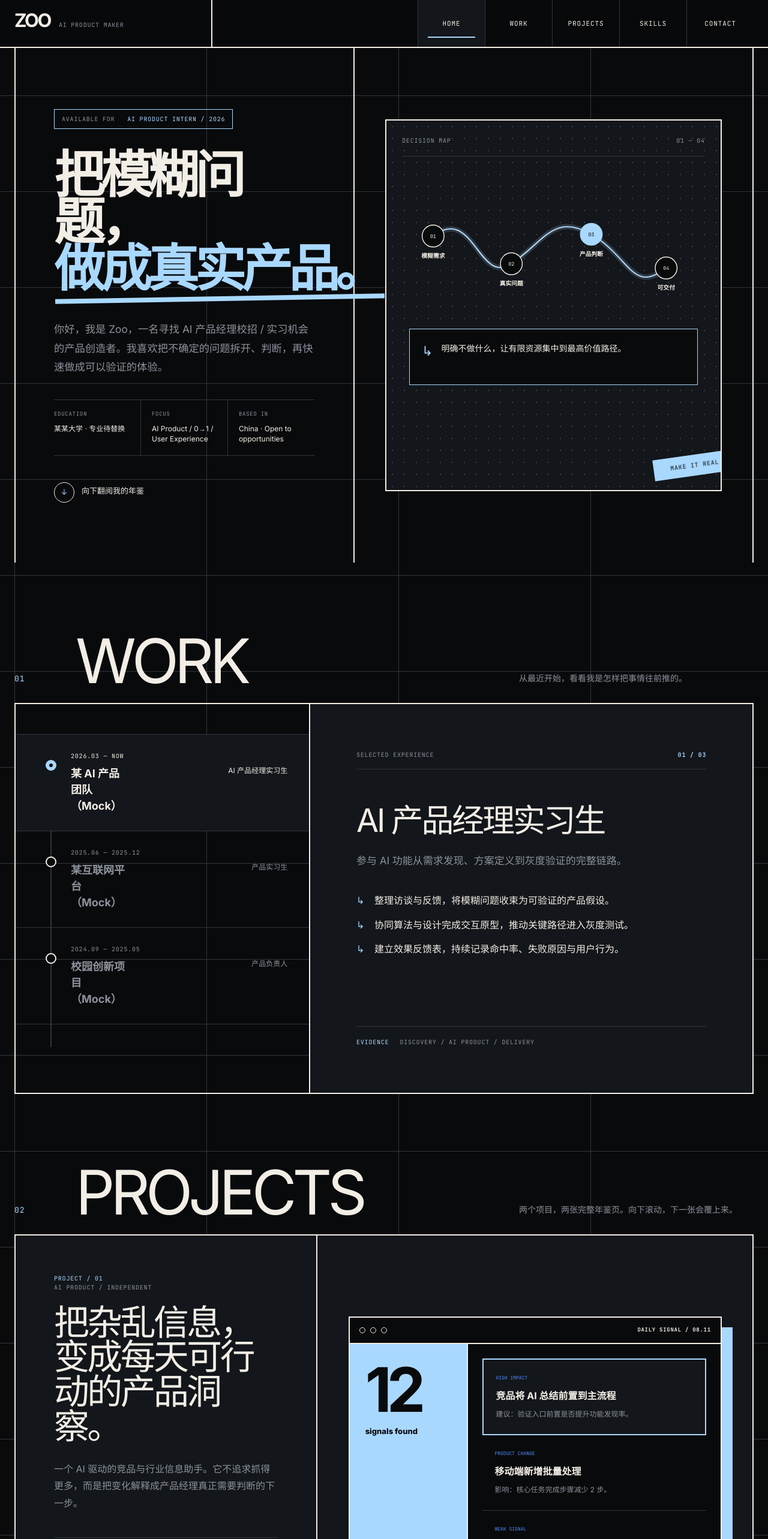
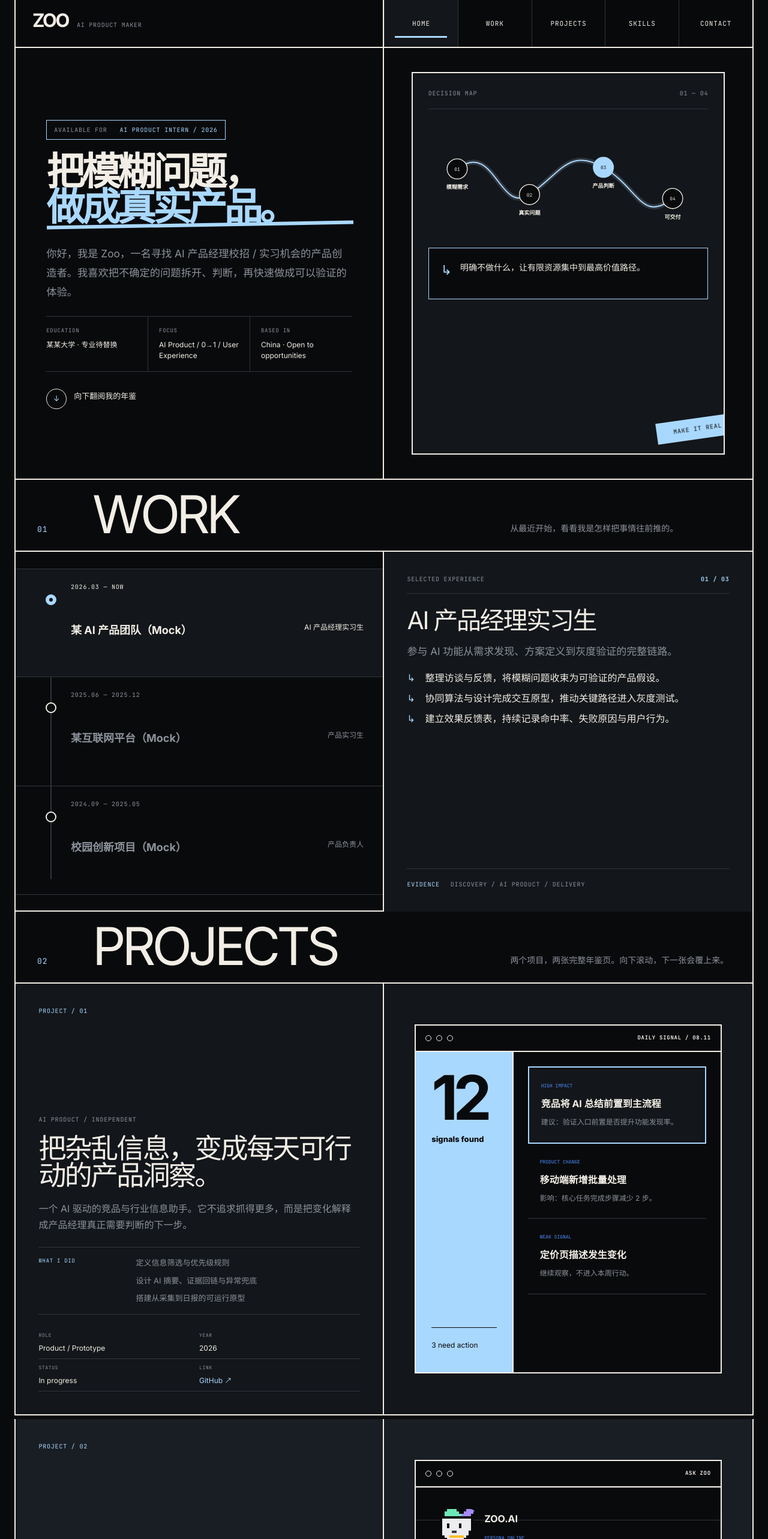
Before and after one commit to ZOO-AiiiPM/ZOO-site, a Next.js app: page / in a window 1280 px wide. Shown: the top 2566 px of the page at 60% size. Built offline with nearby package versions, Linux system fonts and the light colour scheme.

Commit message:
fix: align portfolio sections and navigation

```diff
--- a/app/home.css
+++ b/app/home.css
@@ -24,23 +24,19 @@ body:has(.home-portfolio) a {
 .home-portfolio {
   min-height: 100vh;
   overflow: clip;
-  background:
-    linear-gradient(var(--home-faint) 1px, transparent 1px),
-    linear-gradient(90deg, var(--home-faint) 1px, transparent 1px),
-    var(--home-paper);
-  background-size: 100% 160px, min(25vw, 360px) 100%;
-  background-position: 0 79px, max(24px, calc((100vw - 1440px) / 2)) 0;
+  background: var(--home-paper);
 }
 
 .home-topnav {
   position: sticky;
   top: 0;
   z-index: 300;
+  width: min(100% - 48px, 1440px);
   height: 80px;
-  padding: 0 max(24px, calc((100vw - 1440px) / 2));
+  margin-inline: auto;
   display: flex;
   align-items: stretch;
-  justify-content: space-between;
+  border-inline: 2px solid var(--home-ink);
   border-bottom: 2px solid var(--home-ink);
   background: color-mix(in srgb, var(--home-paper) 88%, transparent);
   backdrop-filter: blur(18px);
@@ -48,12 +44,12 @@ body:has(.home-portfolio) a {
 }
 
 .home-topnav-name {
+  flex: 0 0 50%;
   display: flex;
   align-items: baseline;
   gap: 14px;
-  padding: 18px 24px 0 0;
+  padding: 18px 28px 0;
   border-right: 2px solid var(--home-ink);
-  min-width: 330px;
 }
 
 .home-topnav-name strong {
@@ -97,43 +93,49 @@ body:has(.home-portfolio) a {
 }
 
 .home-topnav-links {
-  display: flex;
+  position: relative;
+  flex: 1;
+  min-width: 0;
+  display: grid;
+  grid-template-columns: repeat(5, minmax(0, 1fr));
   align-items: stretch;
 }
 
 .home-topnav-links a {
   position: relative;
-  min-width: 112px;
   display: grid;
   place-items: center;
-  padding: 0 16px;
+  min-width: 0;
+  padding: 0 10px;
   border-left: 1px solid var(--home-faint);
   color: var(--home-pencil);
   font-size: 11px;
   transition: color 160ms ease, background 160ms ease;
 }
 
-.home-topnav-links a::after {
+.home-topnav-indicator {
   content: "";
   position: absolute;
-  left: 16px;
-  right: 16px;
+  z-index: 2;
+  left: calc((100% / 5) * var(--home-active-index));
+  width: calc(100% / 5);
   bottom: 15px;
-  height: 2px;
+  height: 3px;
+  pointer-events: none;
+  transition: left 240ms cubic-bezier(0.22, 1, 0.36, 1);
+}
+
+.home-topnav-indicator::after {
+  content: "";
+  position: absolute;
+  inset: 0 18px;
   background: var(--home-ice);
-  transform: scaleX(0);
-  transform-origin: left;
-  transition: transform 180ms ease;
 }
 
 .home-topnav-links a:hover,
 .home-topnav-links a.is-active {
   color: var(--home-ink);
   background: var(--home-sheet);
-}
-
-.home-topnav-links a.is-active::after {
-  transform: scaleX(1);
 }
 
 .home-hero,
@@ -144,23 +146,27 @@ body:has(.home-portfolio) a {
 }
 
 .home-hero {
-  min-height: calc(100svh - 80px);
-  display: grid;
-  grid-template-columns: minmax(0, 0.92fr) minmax(520px, 1.08fr);
+  height: calc(100svh - 80px);
+  min-height: 640px;
+  display: grid;
+  grid-template-columns: repeat(2, minmax(0, 1fr));
   border-inline: 2px solid var(--home-ink);
+  border-bottom: 2px solid var(--home-ink);
+  scroll-margin-top: 80px;
+  scroll-snap-align: start;
 }
 
 .home-hero-copy {
   display: flex;
   flex-direction: column;
   justify-content: center;
-  padding: clamp(70px, 8vw, 130px) clamp(32px, 5vw, 78px);
+  padding: clamp(54px, 6vh, 86px) clamp(32px, 4vw, 66px);
   border-right: 2px solid var(--home-ink);
 }
 
 .home-kicker {
   width: fit-content;
-  margin-bottom: 38px;
+  margin-bottom: clamp(24px, 3vh, 38px);
   padding: 8px 12px;
   border: 1px solid var(--home-ice);
   color: var(--home-ice);
@@ -173,12 +179,17 @@ body:has(.home-portfolio) a {
 }
 
 .home-hero h1 {
-  max-width: 770px;
   margin: 0;
-  font-size: clamp(58px, 6.6vw, 108px);
+  font-size: clamp(54px, 5vw, 84px);
   font-weight: 900;
   line-height: 0.92;
   letter-spacing: -0.075em;
+}
+
+.home-hero h1 span,
+.home-hero h1 em {
+  display: block;
+  white-space: nowrap;
 }
 
 .home-hero h1 em {
@@ -201,7 +212,7 @@ body:has(.home-portfolio) a {
 
 .home-hero-intro {
   max-width: 640px;
-  margin: 46px 0 38px;
+  margin: clamp(28px, 4vh, 44px) 0 clamp(24px, 3vh, 36px);
   color: var(--home-pencil);
   font-size: clamp(16px, 1.35vw, 20px);
   line-height: 1.85;
@@ -244,7 +255,7 @@ body:has(.home-portfolio) a {
   display: inline-flex;
   align-items: center;
   gap: 12px;
-  margin-top: 42px;
+  margin-top: clamp(24px, 3vh, 38px);
   font-size: 13px;
 }
 
@@ -265,23 +276,17 @@ body:has(.home-portfolio) a {
 
 .home-decision {
   position: relative;
-  min-height: 620px;
-  align-self: center;
-  margin: 48px clamp(28px, 4vw, 66px);
-  padding: 26px;
+  min-height: 0;
+  align-self: stretch;
+  margin: clamp(34px, 5vh, 64px) clamp(30px, 3.6vw, 58px);
+  padding: clamp(20px, 2vw, 28px);
   overflow: hidden;
   border: 2px solid var(--home-ink);
   background: var(--home-sheet);
 }
 
 .home-decision::before {
-  content: "";
-  position: absolute;
-  inset: 0;
-  opacity: 0.35;
-  background-image: radial-gradient(var(--home-pencil) 1px, transparent 1px);
-  background-size: 20px 20px;
-  pointer-events: none;
+  content: none;
 }
 
 .home-decision-topline {
@@ -299,7 +304,7 @@ body:has(.home-portfolio) a {
   position: relative;
   z-index: 1;
   width: 100%;
-  margin-top: 68px;
+  margin-top: clamp(34px, 5vh, 62px);
   overflow: visible;
 }
 
@@ -366,8 +371,8 @@ body:has(.home-portfolio) a {
   display: grid;
   grid-template-columns: auto 1fr;
   gap: 14px;
-  min-height: 94px;
-  margin: 30px 12px 0;
+  min-height: 86px;
+  margin: clamp(12px, 2vh, 26px) 0 0;
   padding: 20px;
   border: 1px solid var(--home-ice);
   background: var(--home-paper);
@@ -397,16 +402,28 @@ body:has(.home-portfolio) a {
 }
 
 .home-section {
-  padding-top: 126px;
-  scroll-margin-top: 78px;
+  min-height: calc(100svh - 80px);
+  display: grid;
+  grid-template-rows: clamp(120px, 15svh, 150px) minmax(0, 1fr);
+  padding-top: 0;
+  scroll-margin-top: 80px;
+  scroll-snap-align: start;
+}
+
+.home-work,
+.home-skills,
+.home-contact {
+  height: calc(100svh - 80px);
+  min-height: 640px;
 }
 
 .home-section-title {
   display: grid;
-  grid-template-columns: 74px minmax(0, 1fr) minmax(280px, 0.55fr);
+  grid-template-columns: 64px minmax(0, 1fr) minmax(280px, 0.55fr);
   align-items: end;
   gap: 28px;
-  padding: 0 0 30px;
+  padding: 22px 36px 26px;
+  border-inline: 2px solid var(--home-ink);
   border-bottom: 2px solid var(--home-ink);
 }
 
@@ -417,8 +434,8 @@ body:has(.home-portfolio) a {
 
 .home-section-title h2 {
   margin: 0;
-  font-size: clamp(54px, 8vw, 124px);
-  line-height: 0.76;
+  font-size: clamp(54px, 6.8vw, 102px);
+  line-height: 0.78;
   letter-spacing: -0.07em;
 }
 
@@ -431,15 +448,15 @@ body:has(.home-portfolio) a {
 
 .home-work-stage {
   display: grid;
-  grid-template-columns: minmax(420px, 0.8fr) minmax(0, 1.2fr);
-  min-height: 650px;
+  grid-template-columns: repeat(2, minmax(0, 1fr));
+  min-height: 0;
   border-inline: 2px solid var(--home-ink);
   border-bottom: 2px solid var(--home-ink);
 }
 
 .home-work-list {
   position: relative;
-  padding: 50px 0;
+  padding: 28px 0;
   border-right: 2px solid var(--home-ink);
 }
 
@@ -447,8 +464,8 @@ body:has(.home-portfolio) a {
   content: "";
   position: absolute;
   left: 58px;
-  top: 76px;
-  bottom: 76px;
+  top: 54px;
+  bottom: 54px;
   width: 2px;
   background: var(--home-faint);
 }
@@ -457,9 +474,10 @@ body:has(.home-portfolio) a {
   position: relative;
   width: 100%;
   display: grid;
-  grid-template-columns: 92px minmax(0, 1fr);
+  grid-template-columns: minmax(0, 1fr) auto;
   gap: 8px 0;
-  padding: 28px 36px 28px 92px;
+  min-height: calc((100svh - 80px - clamp(120px, 15svh, 150px) - 56px) / 3);
+  padding: 22px 32px 22px 92px;
   color: var(--home-pencil);
   border: 0;
   border-bottom: 1px solid var(--home-faint);
@@ -522,7 +540,8 @@ body:has(.home-portfolio) a {
 .home-work-detail {
   display: flex;
   flex-direction: column;
-  padding: clamp(42px, 6vw, 86px);
+  min-height: 0;
+  padding: clamp(26px, 3vw, 46px);
   background: var(--home-sheet);
 }
 
@@ -541,8 +560,8 @@ body:has(.home-portfolio) a {
 
 .home-work-detail h3 {
   max-width: 620px;
-  margin: 58px 0 24px;
-  font-size: clamp(34px, 4.2vw, 68px);
+  margin: clamp(20px, 3vh, 34px) 0 16px;
+  font-size: clamp(32px, 3.2vw, 52px);
   line-height: 1.02;
   letter-spacing: -0.055em;
 }
@@ -552,13 +571,13 @@ body:has(.home-portfolio) a {
   margin: 0;
   color: var(--home-pencil);
   font-size: 17px;
-  line-height: 1.8;
+  line-height: 1.65;
 }
 
 .home-work-detail ul {
   display: grid;
-  gap: 14px;
-  margin: 38px 0 48px;
+  gap: 10px;
+  margin: 18px 0;
   padding: 0;
   list-style: none;
 }
@@ -566,7 +585,7 @@ body:has(.home-portfolio) a {
 .home-work-detail li {
   position: relative;
   padding-left: 30px;
-  line-height: 1.65;
+  line-height: 1.5;
 }
 
 .home-work-detail li::before {
@@ -596,9 +615,10 @@ body:has(.home-portfolio) a {
 .home-project-page {
   position: sticky;
   top: 80px;
-  min-height: calc(100svh - 80px);
-  display: grid;
-  grid-template-columns: minmax(380px, 0.82fr) minmax(0, 1.18fr);
+  height: calc(100svh - 80px);
+  min-height: 640px;
+  display: grid;
+  grid-template-columns: repeat(2, minmax(0, 1fr));
   border: 2px solid var(--home-ink);
   border-top: 0;
   background: var(--home-sheet);
@@ -611,7 +631,7 @@ body:has(.home-portfolio) a {
 .home-project-copy {
   display: flex;
   flex-direction: column;
-  padding: clamp(42px, 5vw, 74px);
+  padding: clamp(28px, 3vw, 46px);
   border-right: 2px solid var(--home-ink);
 }
 
@@ -629,25 +649,25 @@ body:has(.home-portfolio) a {
 }
 
 .home-project-copy h3 {
-  margin: 22px 0 28px;
-  font-size: clamp(38px, 4.6vw, 74px);
+  margin: 18px 0 20px;
+  font-size: clamp(36px, 3.6vw, 58px);
   line-height: 0.98;
   letter-spacing: -0.06em;
 }
 
 .home-project-copy > p {
   max-width: 620px;
-  margin: 0 0 42px;
+  margin: 0 0 24px;
   color: var(--home-pencil);
   font-size: 16px;
-  line-height: 1.8;
+  line-height: 1.65;
 }
 
 .home-project-work {
   display: grid;
   grid-template-columns: 120px 1fr;
   gap: 20px;
-  padding-block: 24px;
+  padding-block: 16px;
   border-block: 1px solid var(--home-faint);
 }
 
@@ -668,11 +688,11 @@ body:has(.home-portfolio) a {
 .home-project-meta {
   display: grid;
   grid-template-columns: repeat(2, 1fr);
-  margin: 32px 0 0;
+  margin: 20px 0 0;
 }
 
 .home-project-meta div {
-  padding: 12px 12px 12px 0;
+  padding: 8px 12px 8px 0;
   border-bottom: 1px solid var(--home-faint);
 }
 
@@ -696,10 +716,10 @@ body:has(.home-portfolio) a {
   width: calc(100% - clamp(48px, 8vw, 132px));
   max-width: 840px;
   min-height: 580px;
-  margin: 50px auto;
+  margin: 28px auto;
   border: 2px solid var(--home-ink);
   background: var(--home-paper);
-  box-shadow: 18px 18px 0 var(--home-ice);
+  box-shadow: none;
   color: var(--home-ink);
 }
 
@@ -854,6 +874,9 @@ body:has(.home-portfolio) a {
 }
 
 .home-skill-table {
+  min-height: 0;
+  display: grid;
+  grid-template-rows: auto repeat(5, minmax(0, 1fr));
   border-inline: 2px solid var(--home-ink);
   border-bottom: 2px solid var(--home-ink);
 }
@@ -874,8 +897,8 @@ body:has(.home-portfolio) a {
   grid-template-columns: 0.75fr 1fr 1fr;
   gap: 30px;
   align-items: center;
-  min-height: 108px;
-  padding: 22px 72px 22px 106px;
+  min-height: 0;
+  padding: clamp(14px, 2vh, 22px) 72px clamp(14px, 2vh, 22px) 106px;
   border-bottom: 1px solid var(--home-faint);
   transition: color 160ms ease, background 160ms ease;
 }
@@ -920,14 +943,14 @@ body:has(.home-portfolio) a {
 
 .home-contact-grid {
   display: grid;
-  grid-template-columns: minmax(0, 0.9fr) minmax(480px, 1.1fr);
+  grid-template-columns: repeat(2, minmax(0, 1fr));
   border-inline: 2px solid var(--home-ink);
   border-bottom: 2px solid var(--home-ink);
 }
 
 .home-contact-profile,
 .home-contact-form {
-  padding: clamp(42px, 6vw, 88px);
+  padding: clamp(24px, 3vw, 44px);
 }
 
 .home-contact-profile {
@@ -941,8 +964,8 @@ body:has(.home-portfolio) a {
 }
 
 .home-contact-profile h3 {
-  margin: 40px 0 24px;
-  font-size: clamp(48px, 6vw, 92px);
+  margin: 20px 0 14px;
+  font-size: clamp(42px, 4vw, 58px);
   line-height: 0.88;
   letter-spacing: -0.07em;
 }
@@ -950,20 +973,20 @@ body:has(.home-portfolio) a {
 .home-contact-profile > p {
   max-width: 520px;
   color: var(--home-pencil);
-  font-size: 16px;
-  line-height: 1.7;
+  font-size: 14px;
+  line-height: 1.55;
 }
 
 .home-contact-profile address {
   display: grid;
-  margin-top: 48px;
+  margin-top: 16px;
   font-style: normal;
 }
 
 .home-contact-profile address > * {
   display: grid;
   grid-template-columns: 92px 1fr;
-  padding: 15px 0;
+  padding: 8px 0;
   border-bottom: 1px solid var(--home-faint);
   color: var(--home-ink);
   font-size: 13px;
@@ -979,7 +1002,7 @@ body:has(.home-portfolio) a {
 .home-contact-form {
   display: grid;
   align-content: center;
-  gap: 32px;
+  gap: 16px;
   background: var(--home-sheet);
 }
 
@@ -1018,7 +1041,7 @@ body:has(.home-portfolio) a {
 }
 
 .home-contact-form button {
-  min-height: 62px;
+  min-height: 54px;
   border: 2px solid var(--home-ice);
   color: var(--home-paper);
   background: var(--home-ice);
@@ -1380,10 +1403,15 @@ body:has(.home-portfolio) a {
 }
 
 @media (max-width: 1100px) {
-  .home-topnav-name { min-width: 220px; }
+  .home-topnav-name { flex-basis: 36%; min-width: 220px; }
   .home-topnav-name span { display: none; }
   .home-topnav-links a { min-width: auto; padding-inline: 14px; }
   .home-hero { grid-template-columns: 1fr; }
+  .home-hero,
+  .home-work,
+  .home-skills,
+  .home-contact,
+  .home-project-page { height: auto; }
   .home-hero-copy { border-right: 0; border-bottom: 2px solid var(--home-ink); }
   .home-decision { min-height: 560px; }
   .home-work-stage { grid-template-columns: 0.8fr 1.2fr; }
@@ -1395,12 +1423,13 @@ body:has(.home-portfolio) a {
 }
 
 @media (max-width: 720px) {
-  .home-portfolio { background-size: 100% 120px, 50vw 100%; }
-  .home-topnav { height: 66px; padding: 0 14px; overflow-x: auto; }
-  .home-topnav-name { min-width: 74px; padding: 19px 14px 0 0; }
+  .home-topnav { width: calc(100% - 24px); height: 66px; padding: 0; overflow-x: auto; }
+  .home-topnav-name { flex-basis: 74px; min-width: 74px; padding: 19px 14px 0 0; }
   .home-topnav-name strong { font-size: 24px; }
+  .home-topnav-links { min-width: 320px; }
   .home-topnav-links a { padding-inline: 12px; font-size: 9px; }
-  .home-topnav-links a::after { left: 10px; right: 10px; bottom: 10px; }
+  .home-topnav-indicator { bottom: 10px; }
+  .home-topnav-indicator::after { inset-inline: 10px; }
   .home-hero,
   .home-section,
   .home-footer { width: calc(100% - 24px); }
@@ -1408,6 +1437,7 @@ body:has(.home-portfolio) a {
   .home-hero-copy { padding: 72px 24px 48px; }
   .home-kicker { margin-bottom: 28px; }
   .home-hero h1 { font-size: clamp(48px, 15vw, 72px); }
+  .home-hero h1 span,
   .home-hero h1 em { white-space: normal; }
   .home-hero-intro { margin: 34px 0 28px; }
   .home-hero-meta { grid-template-columns: 1fr; }
@@ -1419,8 +1449,8 @@ body:has(.home-portfolio) a {
   .home-decision-label { font-size: 12px; }
   .home-decision-note { min-height: 84px; margin-top: 8px; padding: 14px; }
   .home-decision-note p { font-size: 12px; }
-  .home-section { padding-top: 88px; scroll-margin-top: 66px; }
-  .home-section-title { grid-template-columns: 40px 1fr; gap: 14px; padding-bottom: 22px; }
+  .home-section { min-height: 0; grid-template-rows: auto minmax(0, 1fr); padding-top: 0; scroll-margin-top: 66px; }
+  .home-section-title { grid-template-columns: 40px 1fr; gap: 14px; padding: 22px 20px; }
   .home-section-title h2 { font-size: clamp(48px, 17vw, 76px); }
   .home-section-title p { grid-column: 2; font-size: 12px; }
   .home-work-stage { grid-template-columns: 1fr; min-height: 0; }
@@ -1435,7 +1465,7 @@ body:has(.home-portfolio) a {
   .home-project-copy { padding: 42px 24px; }
   .home-project-copy h3 { font-size: 44px; }
   .home-project-work { grid-template-columns: 1fr; }
-  .home-project-screen { width: calc(100% - 48px); min-height: 430px; margin: 30px auto 54px; box-shadow: 10px 10px 0 var(--home-ice); }
+  .home-project-screen { width: calc(100% - 48px); min-height: 430px; margin: 30px auto 54px; box-shadow: none; }
   .home-project-insight-grid { min-height: 386px; grid-template-columns: 1fr; }
   .home-project-insight-grid aside { min-height: 150px; border-right: 0; border-bottom: 2px solid var(--home-ink); }
   .home-project-insight-grid aside b { font-size: 74px; }
@@ -1445,6 +1475,7 @@ body:has(.home-portfolio) a {
   .home-project-persona-main { min-height: 430px; padding: 22px; }
   .home-project-bubble { max-width: 92%; }
   .home-skill-head { display: none; }
+  .home-skill-table { display: block; }
   .home-skill-row { grid-template-columns: 1fr; gap: 8px; min-height: 0; padding: 26px 22px 26px 64px; }
   .home-skill-index { left: 22px; top: 31px; }
   .home-contact-profile,
--- a/app/page.tsx
+++ b/app/page.tsx
@@ -60,13 +60,13 @@ export default function Home() {
   };
 
   return (
-    <main id="home" className="home-portfolio">
+    <main className="home-portfolio">
       <ProofCursor />
 
-      <section className="home-hero" aria-labelledby="home-hero-title">
+      <section id="home" className="home-hero" aria-labelledby="home-hero-title">
         <div className="home-hero-copy">
           <div className="home-kicker"><span>AVAILABLE FOR</span> AI PRODUCT INTERN / 2026</div>
-          <h1 id="home-hero-title">把模糊问题，<br /><em>做成真实产品。</em></h1>
+          <h1 id="home-hero-title"><span>把模糊问题，</span><em>做成真实产品。</em></h1>
           <p className="home-hero-intro">你好，我是 Zoo，一名寻找 AI 产品经理校招 / 实习机会的产品创造者。我喜欢把不确定的问题拆开、判断，再快速做成可以验证的体验。</p>
           <dl className="home-hero-meta">
             <div><dt>EDUCATION</dt><dd>某某大学 · 专业待替换</dd></div>
@@ -160,7 +160,7 @@ export default function Home() {
         <SectionTitle index="04" title="CONTACT" note="如果你也在做值得解决的问题，我很愿意聊聊。" />
         <div className="home-contact-grid">
           <div className="home-contact-profile">
-            <div className="home-contact-avatar"><PixelAvatar size={108} /></div>
+            <div className="home-contact-avatar"><PixelAvatar size={80} /></div>
             <h3>Have a role<br />in mind?</h3>
             <p>我的收件箱对实习、校招和有趣的产品问题保持开放。</p>
             <address>
@@ -173,7 +173,7 @@ export default function Home() {
           <form className="home-contact-form" onSubmit={submitContact}>
             <label><span>YOUR EMAIL</span><input type="email" required placeholder="name@company.com" /></label>
             <label><span>SUBJECT</span><input type="text" required placeholder="想和你聊聊…" /></label>
-            <label><span>MESSAGE</span><textarea required rows={5} placeholder="告诉我机会、团队或你正在解决的问题。" /></label>
+            <label><span>MESSAGE</span><textarea required rows={4} placeholder="告诉我机会、团队或你正在解决的问题。" /></label>
             <button type="submit" data-cursor="SEND">{contactSent ? "已记录，这是原型状态 ✓" : "发送消息 ↗"}</button>
             <small>DESIGN PROTOTYPE · 当前不会真的发送邮件</small>
           </form>
--- a/components/Nav.tsx
+++ b/components/Nav.tsx
@@ -2,6 +2,7 @@
 
 import Link from "next/link";
 import { usePathname } from "next/navigation";
+import type { CSSProperties } from "react";
 import { useEffect, useState } from "react";
 import { PixelAvatar, PixelLogo } from "@/components/PixelArt";
 
@@ -29,21 +30,44 @@ export function Nav() {
     const sections = homeLinks
       .map(({ id }) => document.getElementById(id))
       .filter((section): section is HTMLElement => section !== null);
+    let observer: IntersectionObserver | null = null;
+    let activeId = "";
 
-    const observer = new IntersectionObserver(
-      (entries) => {
-        const visible = entries
-          .filter((entry) => entry.isIntersecting)
-          .sort((a, b) => b.intersectionRatio - a.intersectionRatio)[0];
-        if (!visible) return;
-        setActiveSection(visible.target.id);
-        history.replaceState(null, "", visible.target.id === "home" ? "/" : `#${visible.target.id}`);
-      },
-      { rootMargin: "-18% 0px -58% 0px", threshold: [0, 0.15, 0.35, 0.6] },
-    );
+    const updateActiveSection = () => {
+      const marker = 82 + Math.min(window.innerHeight * 0.22, 180);
+      let current = sections[0];
+      for (const section of sections) {
+        const rect = section.getBoundingClientRect();
+        if (rect.top <= marker) current = section;
+        if (rect.top > marker) break;
+      }
 
-    sections.forEach((section) => observer.observe(section));
-    return () => observer.disconnect();
+      if (!current || current.id === activeId) return;
+
+      activeId = current.id;
+      setActiveSection(current.id);
+      const nextUrl = current.id === "home"
+        ? `${window.location.pathname}${window.location.search}`
+        : `${window.location.pathname}${window.location.search}#${current.id}`;
+      window.history.replaceState(window.history.state, "", nextUrl);
+    };
+
+    const observeSections = () => {
+      observer?.disconnect();
+      const marker = 82 + Math.min(window.innerHeight * 0.22, 180);
+      const bottomMargin = Math.max(window.innerHeight - marker - 1, 0);
+      observer = new IntersectionObserver(updateActiveSection, {
+        rootMargin: `-${marker}px 0px -${bottomMargin}px 0px`,
+      });
+      sections.forEach((section) => observer?.observe(section));
+    };
+
+    observeSections();
+    window.addEventListener("resize", observeSections);
+    return () => {
+      window.removeEventListener("resize", observeSections);
+      observer?.disconnect();
+    };
   }, [pathname]);
 
   if (pathname === "/") {
@@ -52,7 +76,10 @@ export function Nav() {
         <a className="home-topnav-name" href="#home" data-cursor="TOP">
           <strong>ZOO</strong><span>AI PRODUCT MAKER</span>
         </a>
-        <div className="home-topnav-links">
+        <div
+          className="home-topnav-links"
+          style={{ "--home-active-index": homeLinks.findIndex(({ id }) => id === activeSection) } as CSSProperties}
+        >
           {homeLinks.map(({ id, label }) => (
             <a
               key={id}
@@ -64,6 +91,7 @@ export function Nav() {
               {label}
             </a>
           ))}
+          <span className="home-topnav-indicator" aria-hidden="true" />
         </div>
       </nav>
     );
```
